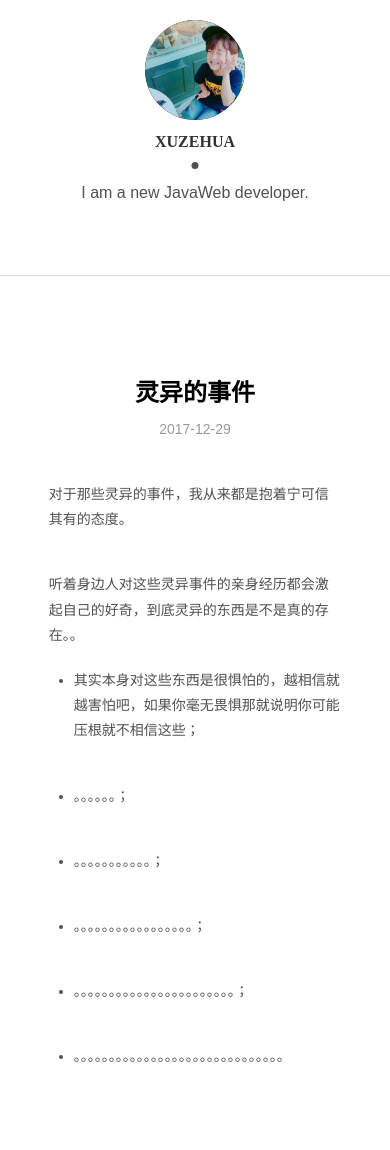
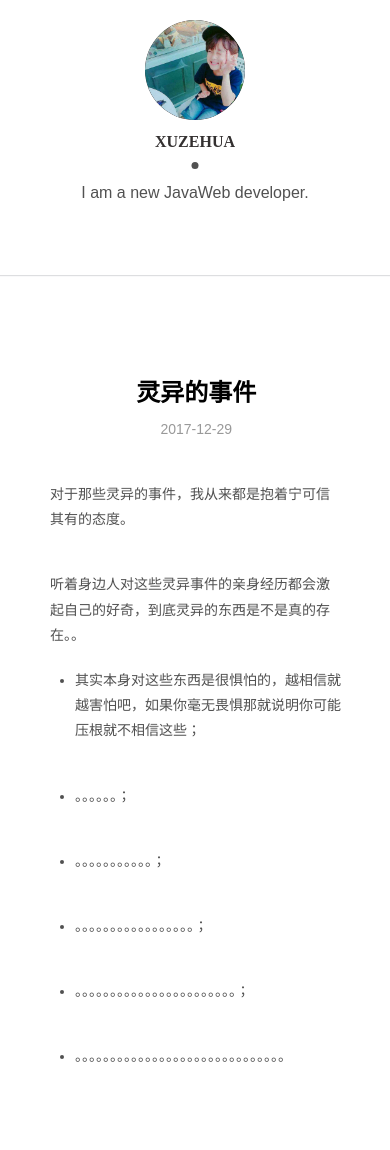
Before and after one commit to lychhh/lychhh.github.io, a Jekyll site: the page built from _posts/blog/2017-12-29-something-magic.md, in a window 390 px wide. Built offline with Jekyll 4.4.1, drawn with Linux system fonts in a browser that asks for light colours.

Commit message:
Update default.css

```diff
--- a/css/default.css
+++ b/css/default.css
@@ -146,7 +146,7 @@ h3.about {color:#777;margin-top:20px;font-size:22px;margin-bottom:10px}
 
 @media screen and (max-width: 750px){
     body {font-size:14px;}
-    #content {width:75%;margin:100px auto 50px; }
+    #content {width:75%;margin:100px 50px 50px; }
 
     h2{font-size:20px;}
     h3{font-size:16px;}
@@ -179,7 +179,7 @@ h3.about {color:#777;margin-top:20px;font-size:22px;margin-bottom:10px}
     .index-content .artical-cate { width:85%; }
     .sidenav {display:none;}
     .entry {float:none;width:auto;background:transparent;padding:0;box-shadow:none;}
-    #content {width:75%;margin:100px auto 50px; }
+    #content {width:75%;margin:100px 50px 50px; }
 }
 @media (max-width: 1300px){
     .home-menu { position:absolute; }
```
